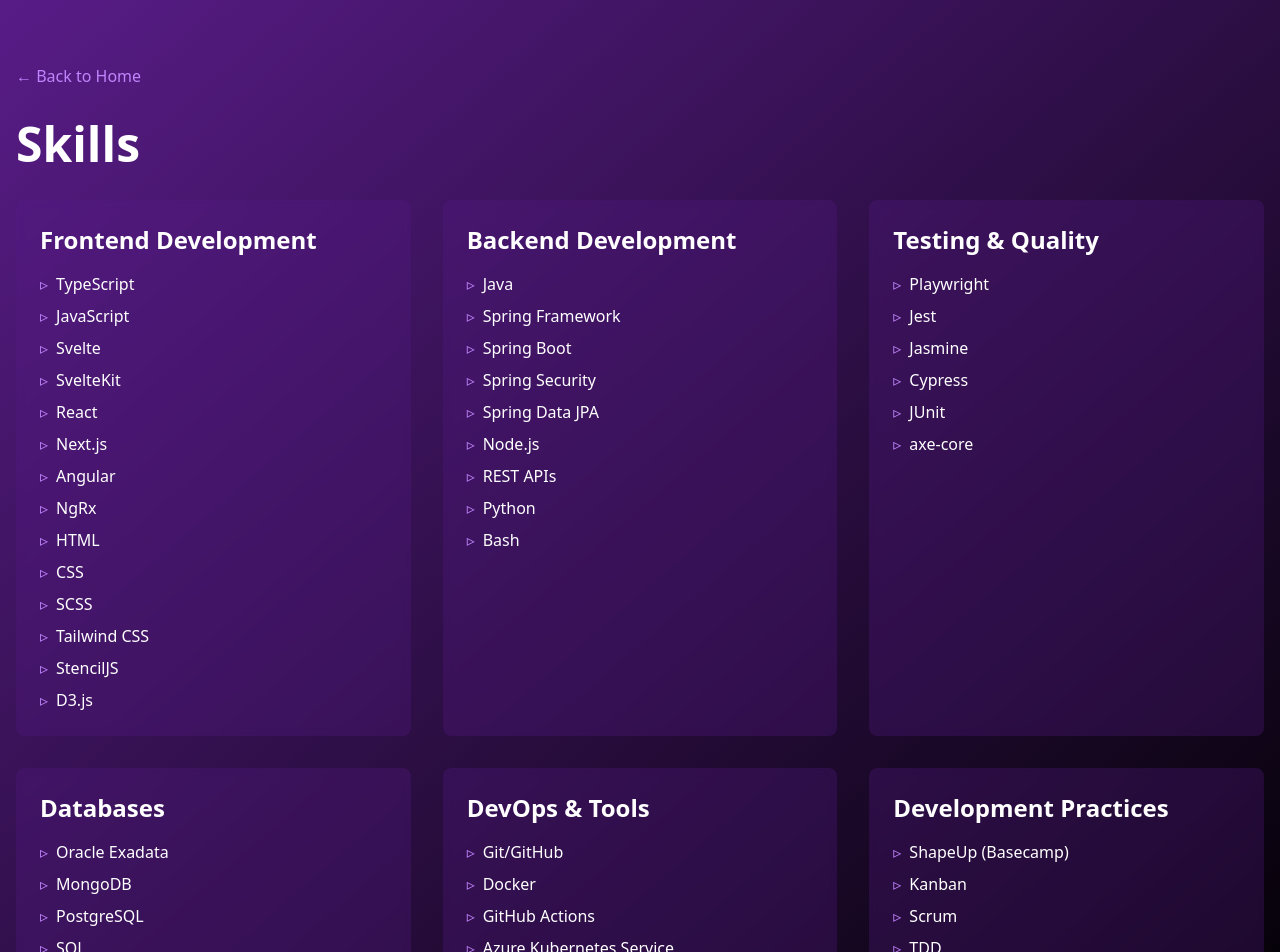
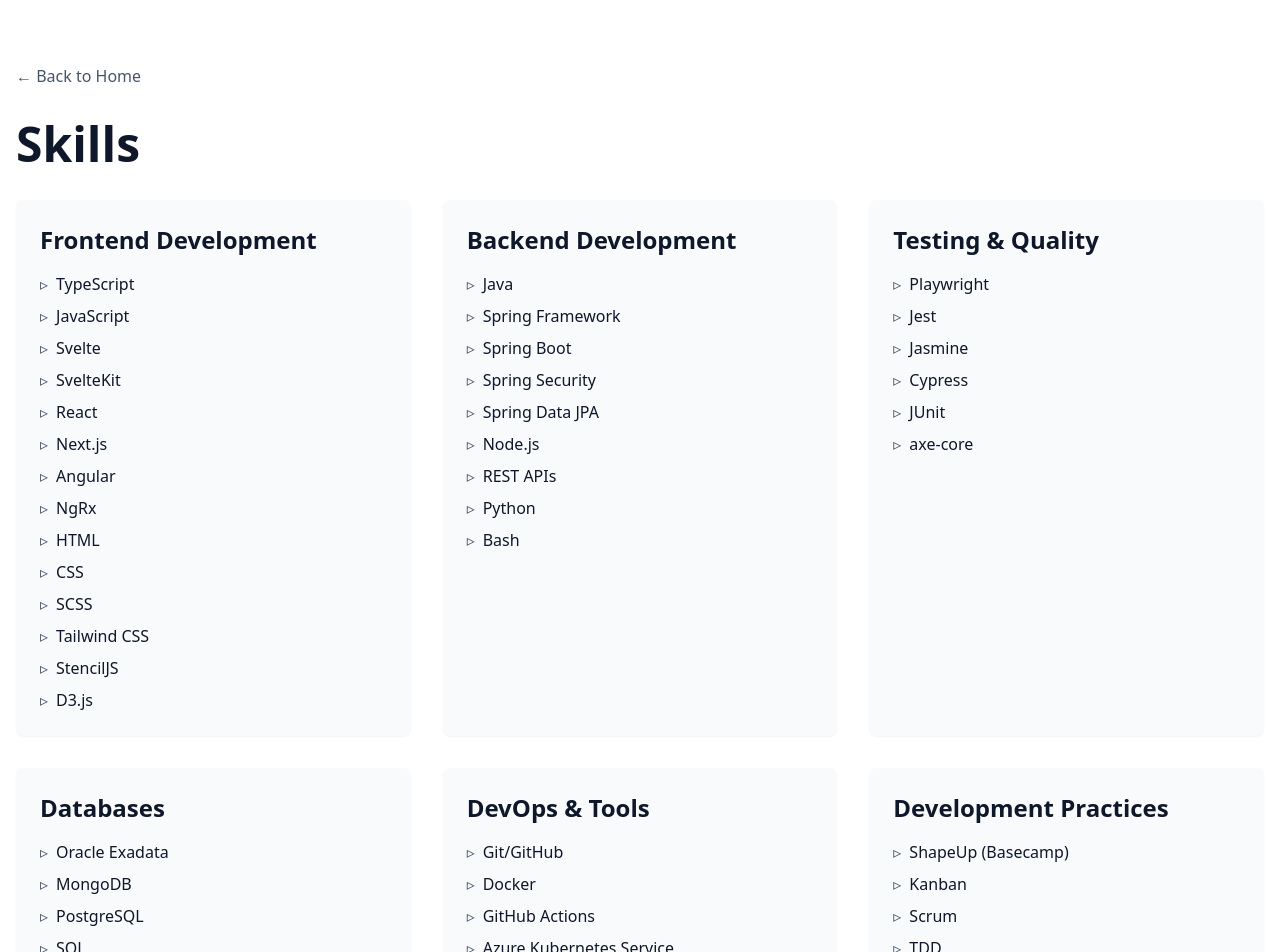
Before and after one commit to tytusplanck/portfolio, a SvelteKit app: page /skills in a window 1280 px wide. Shown: the top 952 px of the page. Built offline with nearby package versions, Linux system fonts and the light colour scheme.

Commit message:
Update with headshot

```diff
--- a/src/app.html
+++ b/src/app.html
@@ -22,7 +22,7 @@
     />
     <link rel="manifest" href="%sveltekit.assets%/site.webmanifest" />
     <meta name="viewport" content="width=device-width" />
-    <meta name="theme-color" content="#2d1b69" />
+    <meta name="theme-color" content="#ffffff" />
     %sveltekit.head%
   </head>
   <body data-sveltekit-preload-data="hover">
--- a/src/routes/skills/+page.svelte
+++ b/src/routes/skills/+page.svelte
@@ -1,6 +1,6 @@
-<div class="min-h-screen bg-gradient-to-br from-purple-900 to-black text-white">
+<div class="min-h-screen bg-white text-slate-900">
   <div class="container mx-auto px-4 py-16">
-    <a href="/" class="text-purple-400 hover:text-purple-300 mb-8 inline-block"
+    <a href="/" class="text-slate-600 hover:text-slate-800 mb-8 inline-block"
       >← Back to Home</a
     >
 
@@ -8,222 +8,222 @@
 
     <div class="grid grid-cols-1 md:grid-cols-2 lg:grid-cols-3 gap-8">
       <!-- Frontend Development -->
-      <div class="bg-purple-900/30 backdrop-blur-sm rounded-lg p-6">
+      <div class="bg-slate-50 shadow-sm rounded-lg p-6">
         <h2 class="text-2xl font-bold mb-4">Frontend Development</h2>
         <ul class="space-y-2">
           <li class="flex items-center gap-2">
-            <span class="text-purple-400">▹</span>
+            <span class="text-slate-600">▹</span>
             TypeScript
           </li>
           <li class="flex items-center gap-2">
-            <span class="text-purple-400">▹</span>
+            <span class="text-slate-600">▹</span>
             JavaScript
           </li>
           <li class="flex items-center gap-2">
-            <span class="text-purple-400">▹</span>
+            <span class="text-slate-600">▹</span>
             Svelte
           </li>
           <li class="flex items-center gap-2">
-            <span class="text-purple-400">▹</span>
+            <span class="text-slate-600">▹</span>
             SvelteKit
           </li>
           <li class="flex items-center gap-2">
-            <span class="text-purple-400">▹</span>
+            <span class="text-slate-600">▹</span>
             React
           </li>
           <li class="flex items-center gap-2">
-            <span class="text-purple-400">▹</span>
+            <span class="text-slate-600">▹</span>
             Next.js
           </li>
           <li class="flex items-center gap-2">
-            <span class="text-purple-400">▹</span>
+            <span class="text-slate-600">▹</span>
             Angular
           </li>
           <li class="flex items-center gap-2">
-            <span class="text-purple-400">▹</span>
+            <span class="text-slate-600">▹</span>
             NgRx
           </li>
           <li class="flex items-center gap-2">
-            <span class="text-purple-400">▹</span>
+            <span class="text-slate-600">▹</span>
             HTML
           </li>
           <li class="flex items-center gap-2">
-            <span class="text-purple-400">▹</span>
+            <span class="text-slate-600">▹</span>
             CSS
           </li>
           <li class="flex items-center gap-2">
-            <span class="text-purple-400">▹</span>
+            <span class="text-slate-600">▹</span>
             SCSS
           </li>
           <li class="flex items-center gap-2">
-            <span class="text-purple-400">▹</span>
+            <span class="text-slate-600">▹</span>
             Tailwind CSS
           </li>
           <li class="flex items-center gap-2">
-            <span class="text-purple-400">▹</span>
+            <span class="text-slate-600">▹</span>
             StencilJS
           </li>
           <li class="flex items-center gap-2">
-            <span class="text-purple-400">▹</span>
+            <span class="text-slate-600">▹</span>
             D3.js
           </li>
         </ul>
       </div>
 
       <!-- Backend Development -->
-      <div class="bg-purple-900/30 backdrop-blur-sm rounded-lg p-6">
+      <div class="bg-slate-50 shadow-sm rounded-lg p-6">
         <h2 class="text-2xl font-bold mb-4">Backend Development</h2>
         <ul class="space-y-2">
           <li class="flex items-center gap-2">
-            <span class="text-purple-400">▹</span>
+            <span class="text-slate-600">▹</span>
             Java
           </li>
           <li class="flex items-center gap-2">
-            <span class="text-purple-400">▹</span>
+            <span class="text-slate-600">▹</span>
             Spring Framework
           </li>
           <li class="flex items-center gap-2">
-            <span class="text-purple-400">▹</span>
+            <span class="text-slate-600">▹</span>
             Spring Boot
           </li>
           <li class="flex items-center gap-2">
-            <span class="text-purple-400">▹</span>
+            <span class="text-slate-600">▹</span>
             Spring Security
           </li>
           <li class="flex items-center gap-2">
-            <span class="text-purple-400">▹</span>
+            <span class="text-slate-600">▹</span>
             Spring Data JPA
           </li>
           <li class="flex items-center gap-2">
-            <span class="text-purple-400">▹</span>
+            <span class="text-slate-600">▹</span>
             Node.js
           </li>
           <li class="flex items-center gap-2">
-            <span class="text-purple-400">▹</span>
+            <span class="text-slate-600">▹</span>
             REST APIs
           </li>
           <li class="flex items-center gap-2">
-            <span class="text-purple-400">▹</span>
+            <span class="text-slate-600">▹</span>
             Python
           </li>
           <li class="flex items-center gap-2">
-            <span class="text-purple-400">▹</span>
+            <span class="text-slate-600">▹</span>
             Bash
           </li>
         </ul>
       </div>
 
       <!-- Testing & Quality -->
-      <div class="bg-purple-900/30 backdrop-blur-sm rounded-lg p-6">
+      <div class="bg-slate-50 shadow-sm rounded-lg p-6">
         <h2 class="text-2xl font-bold mb-4">Testing & Quality</h2>
         <ul class="space-y-2">
           <li class="flex items-center gap-2">
-            <span class="text-purple-400">▹</span>
+            <span class="text-slate-600">▹</span>
             Playwright
           </li>
           <li class="flex items-center gap-2">
-            <span class="text-purple-400">▹</span>
+            <span class="text-slate-600">▹</span>
             Jest
           </li>
           <li class="flex items-center gap-2">
-            <span class="text-purple-400">▹</span>
+            <span class="text-slate-600">▹</span>
             Jasmine
           </li>
           <li class="flex items-center gap-2">
-            <span class="text-purple-400">▹</span>
+            <span class="text-slate-600">▹</span>
             Cypress
           </li>
           <li class="flex items-center gap-2">
-            <span class="text-purple-400">▹</span>
+            <span class="text-slate-600">▹</span>
             JUnit
           </li>
           <li class="flex items-center gap-2">
-            <span class="text-purple-400">▹</span>
+            <span class="text-slate-600">▹</span>
             axe-core
           </li>
         </ul>
       </div>
 
       <!-- Databases -->
-      <div class="bg-purple-900/30 backdrop-blur-sm rounded-lg p-6">
+      <div class="bg-slate-50 shadow-sm rounded-lg p-6">
         <h2 class="text-2xl font-bold mb-4">Databases</h2>
         <ul class="space-y-2">
           <li class="flex items-center gap-2">
-            <span class="text-purple-400">▹</span>
+            <span class="text-slate-600">▹</span>
             Oracle Exadata
           </li>
           <li class="flex items-center gap-2">
-            <span class="text-purple-400">▹</span>
+            <span class="text-slate-600">▹</span>
             MongoDB
           </li>
           <li class="flex items-center gap-2">
-            <span class="text-purple-400">▹</span>
+            <span class="text-slate-600">▹</span>
             PostgreSQL
           </li>
           <li class="flex items-center gap-2">
-            <span class="text-purple-400">▹</span>
+            <span class="text-slate-600">▹</span>
             SQL
           </li>
         </ul>
       </div>
 
       <!-- DevOps & Tools -->
-      <div class="bg-purple-900/30 backdrop-blur-sm rounded-lg p-6">
+      <div class="bg-slate-50 shadow-sm rounded-lg p-6">
         <h2 class="text-2xl font-bold mb-4">DevOps & Tools</h2>
         <ul class="space-y-2">
           <li class="flex items-center gap-2">
-            <span class="text-purple-400">▹</span>
+            <span class="text-slate-600">▹</span>
             Git/GitHub
           </li>
           <li class="flex items-center gap-2">
-            <span class="text-purple-400">▹</span>
+            <span class="text-slate-600">▹</span>
             Docker
           </li>
           <li class="flex items-center gap-2">
-            <span class="text-purple-400">▹</span>
+            <span class="text-slate-600">▹</span>
             GitHub Actions
           </li>
           <li class="flex items-center gap-2">
-            <span class="text-purple-400">▹</span>
+            <span class="text-slate-600">▹</span>
             Azure Kubernetes Service
           </li>
           <li class="flex items-center gap-2">
-            <span class="text-purple-400">▹</span>
+            <span class="text-slate-600">▹</span>
             TeamCity
           </li>
           <li class="flex items-center gap-2">
-            <span class="text-purple-400">▹</span>
+            <span class="text-slate-600">▹</span>
             Grafana/Prometheus
           </li>
         </ul>
       </div>
 
       <!-- Development Practices -->
-      <div class="bg-purple-900/30 backdrop-blur-sm rounded-lg p-6">
+      <div class="bg-slate-50 shadow-sm rounded-lg p-6">
         <h2 class="text-2xl font-bold mb-4">Development Practices</h2>
         <ul class="space-y-2">
           <li class="flex items-center gap-2">
-            <span class="text-purple-400">▹</span>
+            <span class="text-slate-600">▹</span>
             ShapeUp (Basecamp)
           </li>
           <li class="flex items-center gap-2">
-            <span class="text-purple-400">▹</span>
+            <span class="text-slate-600">▹</span>
             Kanban
           </li>
           <li class="flex items-center gap-2">
-            <span class="text-purple-400">▹</span>
+            <span class="text-slate-600">▹</span>
             Scrum
           </li>
           <li class="flex items-center gap-2">
-            <span class="text-purple-400">▹</span>
+            <span class="text-slate-600">▹</span>
             TDD
           </li>
           <li class="flex items-center gap-2">
-            <span class="text-purple-400">▹</span>
+            <span class="text-slate-600">▹</span>
             CI/CD
           </li>
           <li class="flex items-center gap-2">
-            <span class="text-purple-400">▹</span>
+            <span class="text-slate-600">▹</span>
             Micro-frontends
           </li>
         </ul>
```
Also changed, not shown: src/routes/+page.svelte (+24 -12 lines), src/routes/projects/+page.svelte (+23 -23 lines), 1 other file (tests, documents, lock files or other folders).
